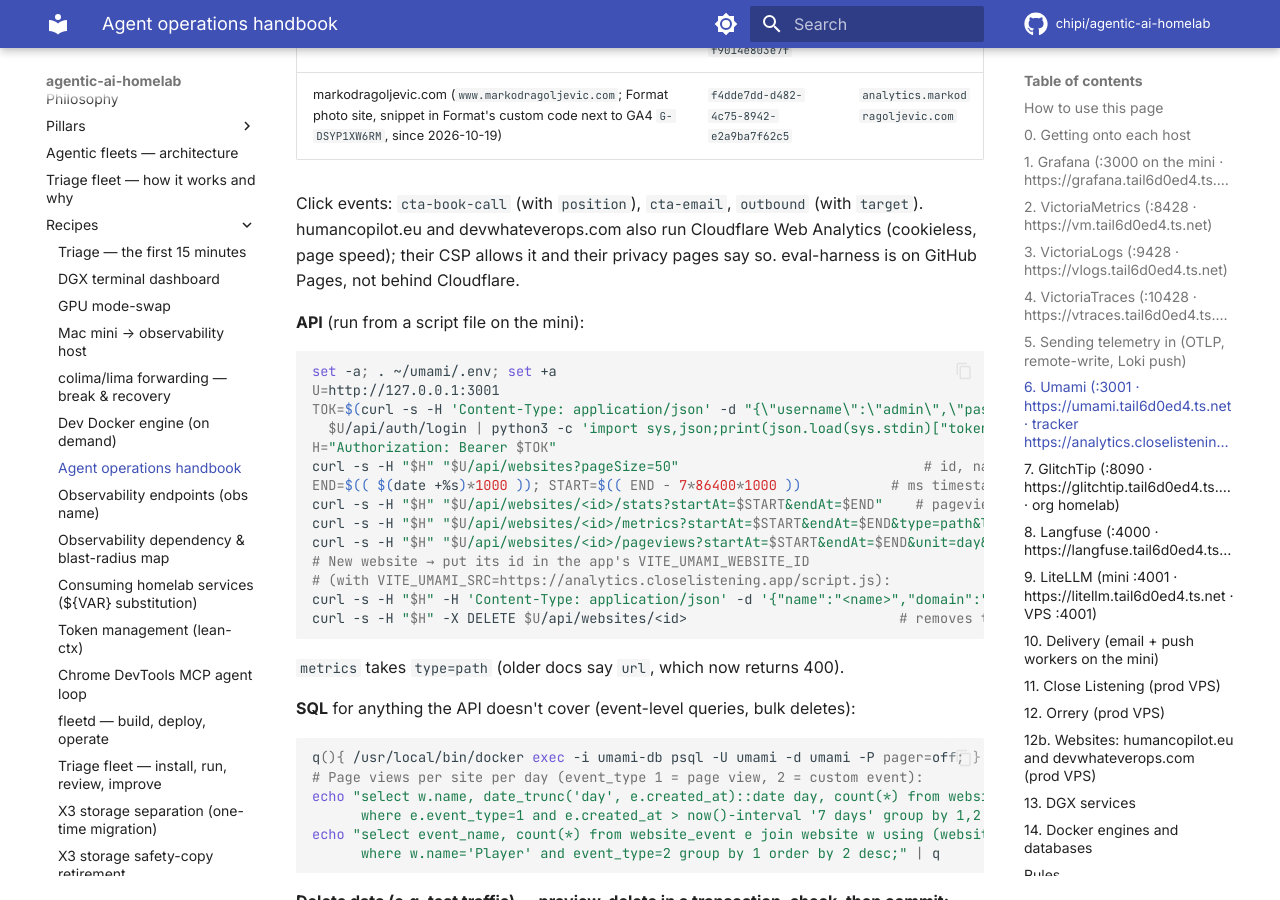
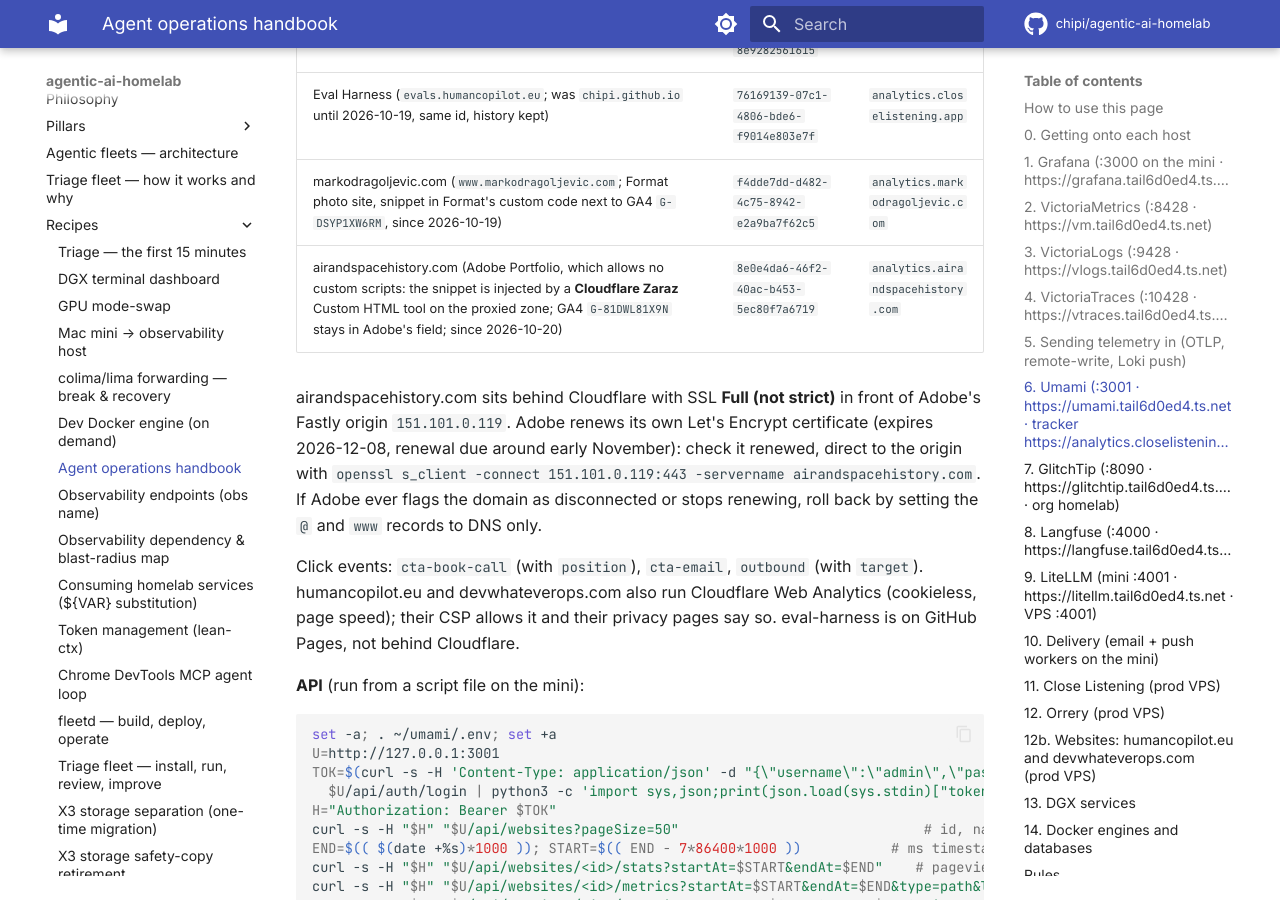
Before and after one commit to chipi/agentic-ai-homelab, an MkDocs documentation site: the page built from docs/recipes/agent-access.md, in a window 1280 px wide and 900 px high, scrolled down 8819 px. Built offline with MkDocs 1.6.1 and Material for MkDocs 9.7.7, drawn with Linux system fonts in a browser that asks for light colours; comment, search, counter and statistics services are not loaded; some of the changed text lies outside the part shown.

Commit message:
docs(handbook): airandspacehistory.com in the websites family (Umami via Zaraz, tracker vhost, dashboard, Adobe cert watch)
Co-Authored-By: Claude Opus 5.5 <noreply@anthropic.com>
Claude-Session: https://claude.ai/code/session_011ua567VaFTHMoAmVaGq9Kv

```diff
--- a/docs/recipes/agent-access.md
+++ b/docs/recipes/agent-access.md
@@ -104,7 +104,7 @@ allowed but are overwritten the next time the file changes.
 | Folders Homelab, Production Infra, CI Ops, Delivery, Podcast Operator, Podcast Player | this repo, `grafana/dashboards/<folder>/` | file provisioning (30 s) |
 | Folders Common (Box & Edge), VPS — Podcast, podcast-player | podcast_scraper, `config/grafana/dashboards/<tenant>/` | `make obs-sync` (API), run from here |
 | Folder Orrery (`orrery`): orrery-overview, orrery-web, orrery-pipelines, orrery-analytics | orrery, `ops/observability/dashboards/` | that repo's `import.sh` (API), run from here with `~/grafana/orrery-sync.env` (first import 2026-10-16) |
-| Folder Websites (`websites`): humancopilot-eu, devwhateverops-com, evals-humancopilot-eu, markodragoljevic-com | chipi/humancopilot.eu, `infra/observability/dashboards/` | that repo's `import.sh` (API, overwrite by uid), run on the mini with `~/grafana/humancopilot-sync.env` (folder created 2026-10-18; recipe below) |
+| Folder Websites (`websites`): humancopilot-eu, devwhateverops-com, evals-humancopilot-eu, markodragoljevic-com, airandspacehistory-com | chipi/humancopilot.eu, `infra/observability/dashboards/` | that repo's `import.sh` (API, overwrite by uid), run on the mini with `~/grafana/humancopilot-sync.env` (folder created 2026-10-18; recipe below) |
 
 A dashboard uid lives in ONE of the two repos. If an API push overwrites a provisioned
 dashboard, Grafana won't delete it ("provisioned dashboard cannot be deleted"), and touching
@@ -160,6 +160,7 @@ bash /tmp/hc-dash/import.sh
 | `devwhateverops-com` | www.devwhateverops.com | same as above |
 | `evals-humancopilot-eu` | evals.humancopilot.eu (eval-harness) | Umami only: GitHub Pages gives no request logs |
 | `markodragoljevic-com` | www.markodragoljevic.com (photography, hosted by Format) | Umami only: Format serves the site, no request logs |
+| `airandspacehistory-com` | airandspacehistory.com (museum photos, Adobe Portfolio behind Cloudflare) | Umami only (injected by Cloudflare Zaraz) |
 
 `orrery-analytics` reads Umami through the provisioned read-only datasource `umami-pg`
 (`provisioning/datasources/umami-postgres.yml`): role `grafana_ro` in the umami DB, SELECT on
@@ -271,6 +272,13 @@ only `/script.js` and `/api/send` to this Umami):
 | devwhateverops.com (`www.devwhateverops.com`) | `4bd6a4f9-aaf2-400b-9f26-8e9282561615` | `analytics.humancopilot.eu` |
 | Eval Harness (`evals.humancopilot.eu`; was `chipi.github.io` until 2026-10-19, same id, history kept) | `76169139-07c1-4806-bde6-f9014e803e7f` | `analytics.closelistening.app` |
 | markodragoljevic.com (`www.markodragoljevic.com`; Format photo site, snippet in Format's custom code next to GA4 `G-DSYP1XW6RM`, since 2026-10-19) | `f4dde7dd-d482-4c75-8942-e2a9ba7f62c5` | `analytics.markodragoljevic.com` |
+| airandspacehistory.com (Adobe Portfolio, which allows no custom scripts: the snippet is injected by a **Cloudflare Zaraz** Custom HTML tool on the proxied zone; GA4 `G-81DWL81X9N` stays in Adobe's field; since 2026-10-20) | `8e0e4da6-46f2-40ac-b453-5ec80f7a6719` | `analytics.airandspacehistory.com` |
+
+airandspacehistory.com sits behind Cloudflare with SSL **Full (not strict)** in front of Adobe's Fastly
+origin `151.101.0.119`. Adobe renews its own Let's Encrypt certificate (expires 2026-12-08, renewal
+due around early November): check it renewed, direct to the origin with
+`openssl s_client -connect 151.101.0.119:443 -servername airandspacehistory.com`. If Adobe ever flags
+the domain as disconnected or stops renewing, roll back by setting the `@` and `www` records to DNS only.
 
 Click events: `cta-book-call` (with `position`), `cta-email`, `outbound` (with `target`).
 humancopilot.eu and devwhateverops.com also run Cloudflare Web Analytics (cookieless, page
@@ -556,7 +564,7 @@ by one nginx container behind the shared Caddy edge. Independent of Orrery and C
 |---|---|
 | Container | `websites-nginx` (compose project `websites`), `127.0.0.1:8095`, read-only, unprivileged |
 | Releases | `/srv/websites/releases/<sha>`, `current` symlink; rollback = point it back, or re-run an older deploy |
-| Edge vhosts | `/etc/caddy/sites/humancopilot{,-analytics,-telemetry}.caddy`, `devwhateverops.caddy`, `markodragoljevic-analytics.caddy` (Umami tracker for the Format photo site), listed in the repo's `infra/caddy/enabled.txt`; installs take `/tmp/caddy-sites.lock` |
+| Edge vhosts | `/etc/caddy/sites/humancopilot{,-analytics,-telemetry}.caddy`, `devwhateverops.caddy`, `markodragoljevic-analytics.caddy`, `airandspacehistory-analytics.caddy` (Umami trackers for the Format and Adobe Portfolio photo sites), listed in the repo's `infra/caddy/enabled.txt`; installs take `/tmp/caddy-sites.lock` |
 | Deploy | GitHub Actions `deploy-prod.yml` on push to main (also manual dispatch), over the tailnet as `deploy@` |
 | Logs | VictoriaLogs `{app="websites"}` (field `site`, real client IP from `CF-Connecting-IP`); edge `{job="caddy"}` |
 | DNS | Cloudflare zones humancopilot.eu, devwhateverops.com (proxied, origin A + AAAA), expected records in the repo's `infra/dns/*.records`; DNSSEC on devwhateverops.com only (Hover has no DS for `.eu`) |
```
